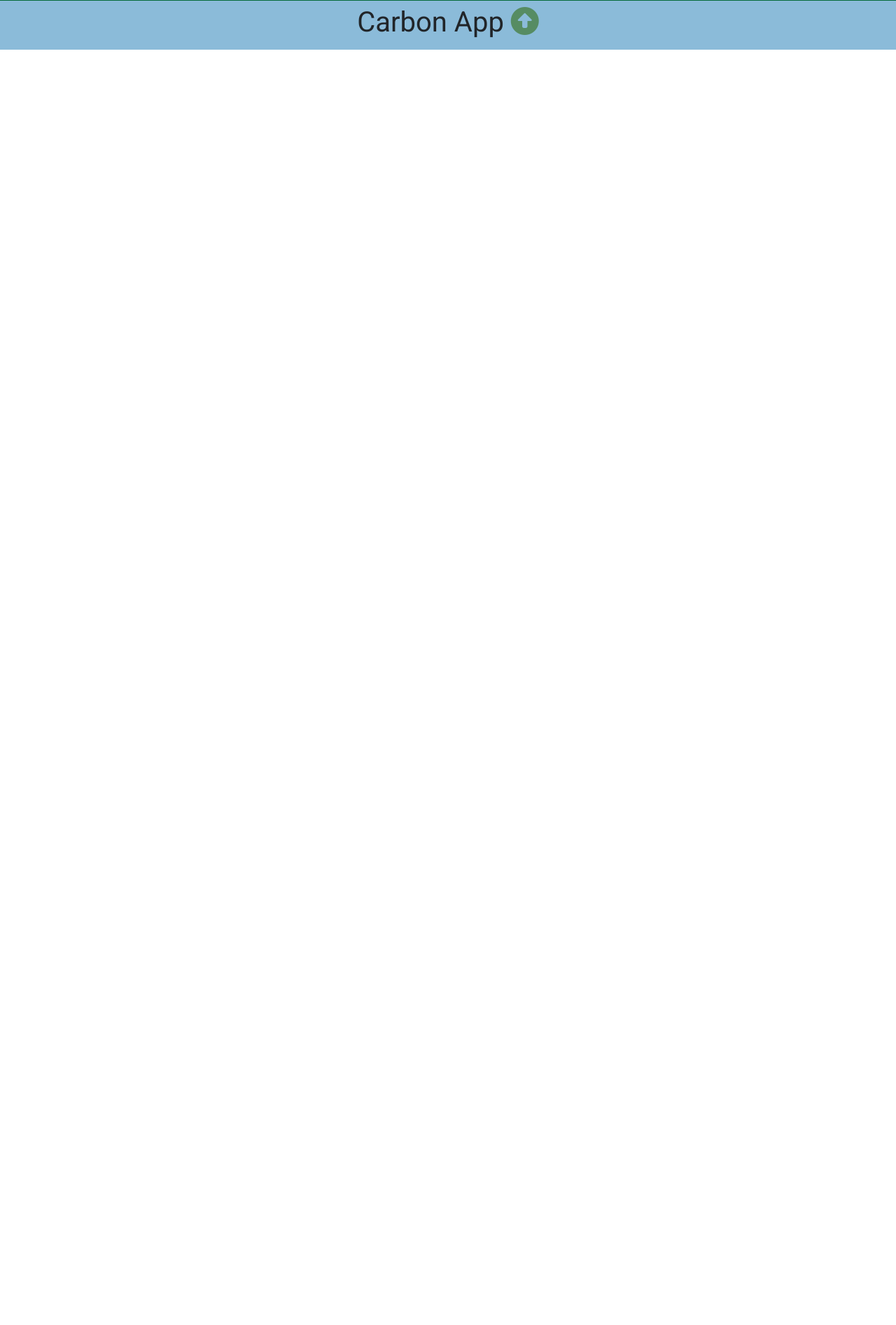
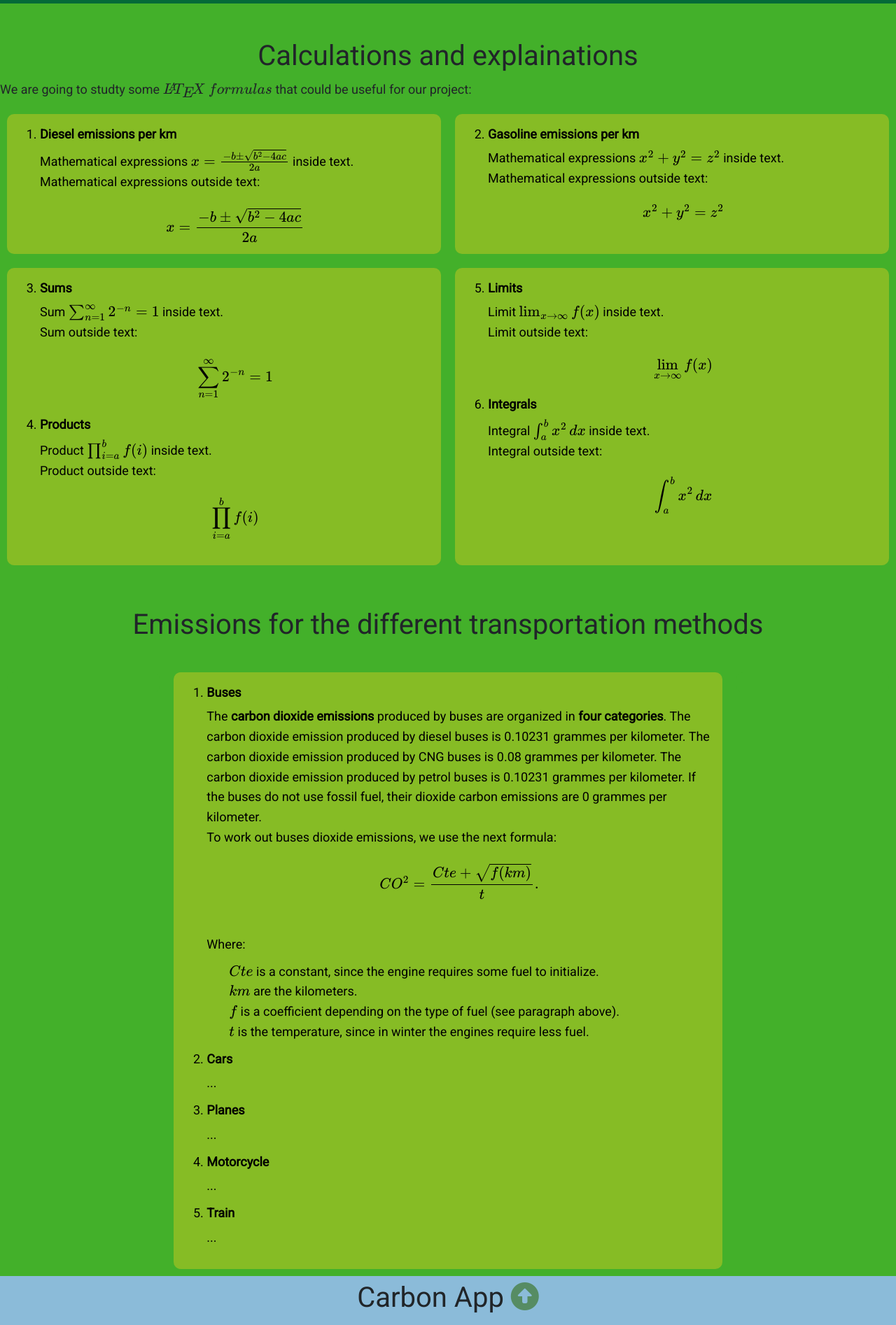
Before and after one commit to theoyster1/Carbon_App-Gruppe3, a Flask app: page /methodology in a window 1280 px wide. Shown: the part 464-2358 px from the top of the page at 70% size. Before the commit the page ends 535 px from the top, so only its background shows below. Run offline with Flask 2, Linux system fonts and the light colour scheme; some libraries are stand-ins or nearby versions.

Commit message:
Update methodology.html

```diff
--- a/capp/templates/methodology.html
+++ b/capp/templates/methodology.html
@@ -2,70 +2,30 @@
 {% block content %}
 
 <!-- Header -->
-    <section class="section_header_carbon_app">
+<section class="section_header_methodology">
     <div class="container">
 
-        <div class="header_carbon_app">
+      <div class="header">
         <div class="box">
-            <h1 style="font-size:55px;"><span style="color: black;" class="text-logo"> Carbon App Calculator</span></h1>
+          <h1 style="font-size:55px;"><span style="color: black;" class="text-logo"> Methodology</span></h1>
           <p style="text-align:left;">
-This is the carbon app calculator. Here you can enter your traveling data, and the calculator will return you carbon emissions. Please follow the instructions beneath if you need help using the app, and check the methodology page to learn how we calculate the emissions based on your personal data. </p>
+In this page, we explain the methodology used to calculate the carbon emissions. The methodology is based on different research papers, from ... </p>
+<h2>This page is currently under development</h2>
 <br>
-            <div class="container_buttons_links_header_carbon_app">
+<br>
+<br>
+          <div class="container_buttons_links_header">
             <div class="btn">
-                    <a href="{{url_for('methodology.methodology_home')}}" class="btn btn-primary btn-lg mr-2", style="background-color:#86BC25; color: black;">Methodology</a>
+                <a href="#" class="btn btn-primary btn-lg mr-2", style="background-color:#86BC25; color: black;">Paper</a>
             </div>
             <div class="btn">
-                    <a href="#" class="btn btn-primary btn-lg mr-2", style="background-color:#86BC25; color: black;", data-toggle="modal" data-target="#carbon_app_instructions">Instructions</a>
-                </div>
-                <div class="btn">
-                    <a href="{{url_for('carbon_app.new_entry')}}" class="btn btn-primary btn-lg mr-2", style="background-color:#86BC25; color: black;">New entry</a>
-                </div>
-                <div class="btn">
-                    <a href="{{url_for('carbon_app.your_data')}}" class="btn btn-primary btn-lg mr-2", style="background-color:#86BC25; color: black;">Your data</a>
-                </div>
-            </div>
-            <!-- Modal Instructions -->
-            <div class="modal fade" id="carbon_app_instructions" tabindex="-1" role="dialog" aria-labelledby="exampleModalLabel" aria-hidden="true">
-                <div class="modal-dialog" role="document">
-                <div class="modal-content">
-
-                    <div class="modal-header">
-                    <h5 class="modal-title", style="color:black; text-align: center;">Carbon App instructions</h5>
-                    </div>
-
-                    <div class="modal-body", style="color:black">
-                    <p style="text-align: left;">
-                    Please follow the following steps to use the app!
-                    </p>
-                    <ol style="text-align:left;">
-                        <li>
-                            Enter your transportation method
-                        </li>
-                        <li>
-                        Enter the amount of kilometres you traveled
-                        </li>
-                        <li>
-                            Enter what fuel your transport used
-                        </li>
-                    </ol>
-                    <p style="text-align: left;">
-                        You are now ready to use the app!
-                     </p>
-                    </div>
-
-                    <div class="modal-footer">
-                        <a href="{{url_for('carbon_app.new_entry')}}" class="btn btn-primary btn-lg mr-2", style="background-color:#86BC25;">New entry</a>
-                        <button class="btn btn-secondary btn-lg mr-2", style="background-color:#6c757d;" data-dismiss="modal">Close</button>
-                    </div>
-
-                </div>
+                <a href="{{url_for('carbon_app.carbon_app_home')}}" class="btn btn-primary btn-lg mr-2", style="background-color:#86BC25; color: black;">Carbon App</a>
             </div>
           </div>
         </div>
         <div class="box">
           <img
-                src="{{url_for('static', filename='icons/calculator.svg')}}"
+            src="{{url_for('static', filename='work1.png')}}"
             width="325"
             height="325"
             alt=""/>
@@ -75,5 +35,175 @@ This is the carbon app calculator. Here you can enter your traveling data, and t
     </div>
 </section>
 
+<!-- Methodology -->
+<section class="section_body_methodology">
+    <div class="container">
+
+
+        </div>
+        <br>
+        <br>
+
+        <div class="methodology" style="display:block;">
+            <h1 style="text-align:center;"> Calculations and explainations</h1>
+            <p>
+                We are going to studty some \(\LaTeX ~ formulas\) that could be useful for our project:
+            </p>
+        </div>
+
+        <!--Enumerated list (table with two columns)-->
+        <div class="methodology">
+            <div class="box_table2" style="height:200px;">
+                <ol start="1">
+                    <li>
+                        <h4>Diesel emissions per km</h4>
+                        <p class="text-left">
+                            Mathematical expressions \( x = {-b \pm \sqrt{b^2-4ac} \over 2a} \) inside text.
+                            <br>
+                            Mathematical expressions outside text:
+                            \[ x = {-b \pm \sqrt{b^2-4ac} \over 2a} \]
+                        </p>
+                    </li>
+                </ol>
+            </div>
+            <div class="box_table2" style="height:200px;">
+                <ol start="2">
+                    <li>
+                        <h4>Gasoline emissions per km</h4>
+                        <p class="text-left">
+                            Mathematical expressions \( x^2 + y^2 = z^2 \) inside text.
+                            <br>
+                            Mathematical expressions outside text:
+                            \[ x^2 + y^2 = z^2 \]
+                        </p>
+                    </li>
+                </ol>
+            </div>
+        </div>
+
+        <!--Enumerated list (table with two columns)-->
+        <div class="methodology">
+            <div class="box_table2" style="height:425px;">
+                <ol start="3">
+                    <li>
+                        <h4>Sums</h4>
+                        <p class="text-left">
+                            Sum \(\sum_{n=1}^{\infty} 2^{-n} = 1\) inside text.
+                            <br>
+                            Sum outside text:
+                            \[ \sum_{n=1}^{\infty} 2^{-n} = 1 \]
+                        </p>
+                    </li>
+                    <li>
+                        <h4>Products</h4>
+                        <p class="text-left">
+                            Product \(\prod_{i=a}^{b} f(i)\) inside text.
+                            <br>
+                            Product outside text:
+                            \[ \prod_{i=a}^{b} f(i) \]
+                        </p>
+                    </li>
+                </ol>
+            </div>
+            <div class="box_table2" style="height:425px;">
+                <ol start="5">
+                    <li>
+                        <h4>Limits</h4>
+                        <p class="text-left">
+                            Limit \(\lim_{x\to\infty} f(x)\) inside text.
+                            <br>
+                            Limit outside text:
+                            \[ \lim_{x\to\infty} f(x) \]
+                        </p>
+                    </li>
+                    <li>
+                        <h4>Integrals</h4>
+                        <p class="text-left">
+                            Integral \(\int_{a}^{b} x^2 \,dx\) inside text.
+                            <br>
+                            Integral outside text:
+                            \[ \int_{a}^{b} x^2 \,dx \]
+                        </p>
+                    </li>
+                </ol>
+            </div>
+        </div>
+        <br>
+        <br>
+
+
+       <h1 style="text-align:center;"> Emissions for the different transportation methods</h1>
+       <br>
+
+
+
+        <!--Enumerated list (table with one column)-->
+        <div class="methodology">
+            <div class="box_table1">
+
+            </div>
+            <div class="box_table1">
+                <ol>
+                    <li>
+                        <h4>Buses</h4>
+                        <p class="text-left">
+                            The <strong>carbon dioxide emissions</strong> produced by buses are organized in <strong>four categories</strong>. The carbon dioxide emission produced by diesel buses is 0.10231 grammes per kilometer. The carbon dioxide emission produced by CNG buses is 0.08 grammes per kilometer. The carbon dioxide emission produced by petrol buses is 0.10231 grammes per kilometer. If the buses do not use fossil fuel, their dioxide carbon emissions are 0 grammes per kilometer.
+                            <br>
+                            To work out buses dioxide emissions, we use the next formula:
+                            \[CO^2 = {Cte + \sqrt{f(km)} \over t}.\]
+                            <br>
+                            Where:
+                            <ul style="text-align:left;">
+                                <li>
+                                    \(Cte\) is a constant, since the engine requires some fuel to initialize.
+                                </li>
+                                <li>
+                                    \(km\) are the kilometers.
+                                </li>
+                                <li>
+                                    \(f\) is a coefficient depending on the type of fuel (see paragraph above).
+                                </li>
+                                <li>
+                                    \(t\) is the temperature, since in winter the engines require less fuel.
+                                </li>
+                            </ul>
+
+                        </p>
+                    </li>
+                    <li>
+                        <h4>Cars</h4>
+                        <p class="text-left">
+                            ...
+                        </p>
+                    </li>
+                    <li>
+                        <h4>Planes</h4>
+                        <p class="text-left">
+                            ...
+                        </p>
+                    </li>
+                    <li>
+                        <h4>Motorcycle</h4>
+                        <p class="text-left">
+                            ...
+                        </p>
+                    </li>
+                    <li>
+                        <h4>Train</h4>
+                        <p class="text-left">
+                            ...
+                        </p>
+                    </li>
+                </ol>
+            </div>
+            <div class="box_table1">
+
+            </div>
+        </div>
+
+
+
+    </div>
+</section>
 
 {% endblock content %}
```
Lines whose indentation alone changed are shown as unchanged.
